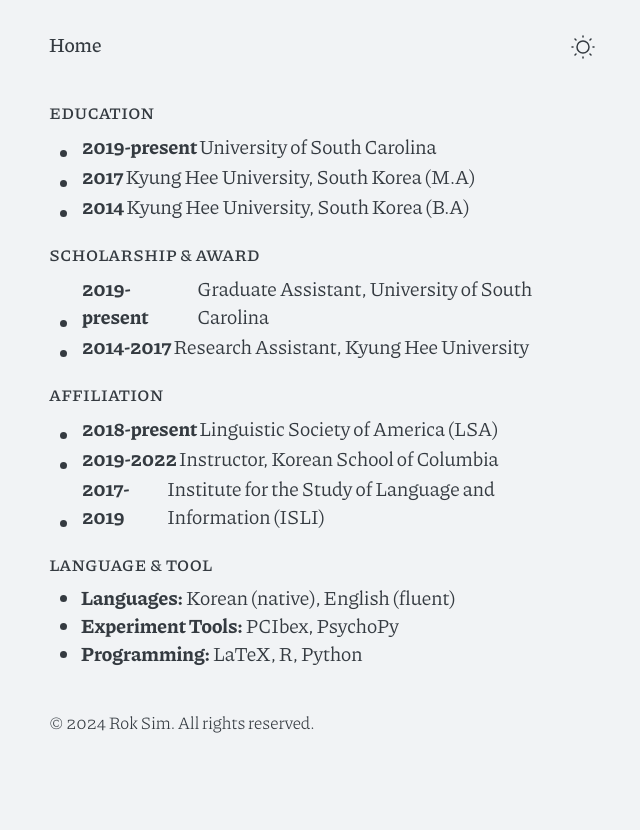
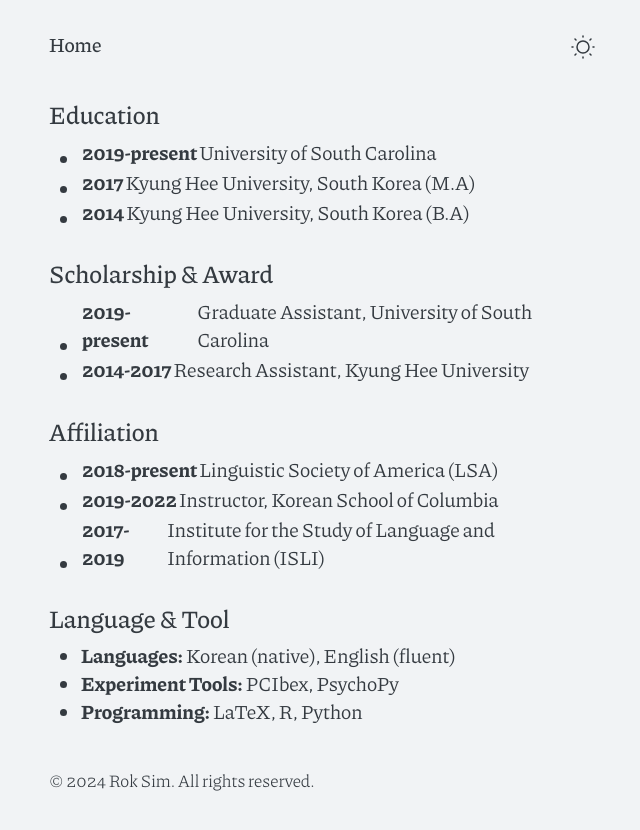
Before and after one commit to rsim89/rsim89.github.io, a Jekyll site: the page built from cv.md, in a window 1280 px wide. Shown: the top 830 px of the page, without its empty margins (318-958 px from the left). Built offline with Jekyll 4.4.1, drawn with Linux system fonts in a browser that asks for light colours.

Commit message:
Update cv.md

```diff
--- a/cv.md
+++ b/cv.md
@@ -3,22 +3,22 @@ layout: cv
 title: CV
 ---
 
-### Education
+## Education
 - **2019-present** | University of South Carolina
 - **2017** | Kyung Hee University, South Korea (M.A)
 - **2014** | Kyung Hee University, South Korea (B.A)
 
-### Scholarship & Award
+## Scholarship & Award
 - **2019-present** | Graduate Assistant, University of South Carolina
 - **2014-2017** | Research Assistant, Kyung Hee University
 
-### Affiliation
+## Affiliation
 
 - **2018-present** | Linguistic Society of America (LSA)
 - **2019-2022** | Instructor, Korean School of Columbia
 - **2017-2019** | Institute for the Study of Language and Information (ISLI)
 
-### Language & Tool
+## Language & Tool
 
 - **Languages:** Korean (native), English (fluent)
 - **Experiment Tools:** PCIbex, PsychoPy
```
